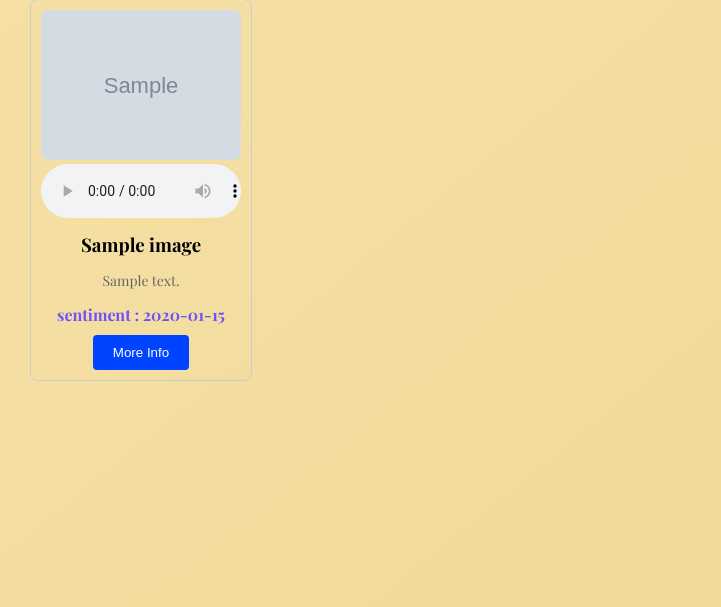
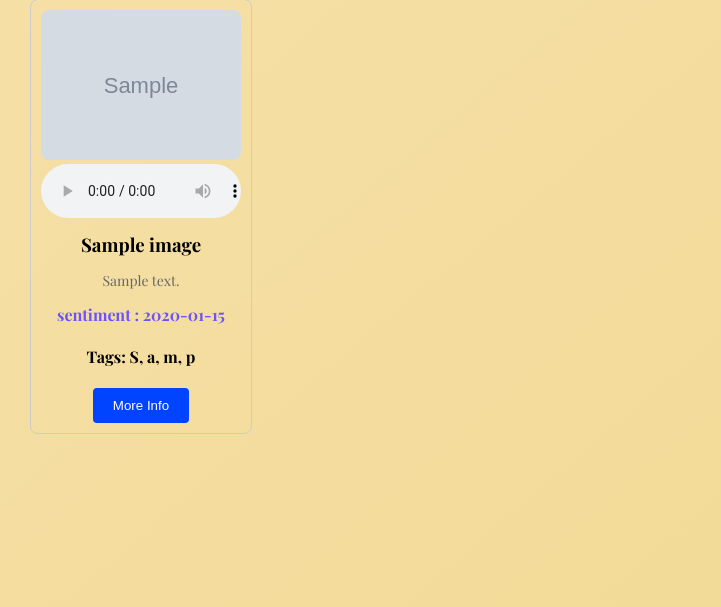
Before and after one commit to KathiraveluLab/Beehive, a Flask app: page /profile in a window 1280 px wide. Shown: the part 228-835 px from the top of the page, without its empty margins (0-721 px from the left). Run offline with Flask 3, Linux system fonts and the light colour scheme; the visitor is signed in with stand-in values (Sample User, id 1); grey boxes marked "Sample" are stand-in pictures; a database or web service that is not in the repository returns one stand-in record (values such as "Sample title"); some libraries are stand-ins or nearby versions; some web fonts are replaced.

Commit message:
adding tags param to image updating db & adding form & retrieval view

```diff
--- a/Database/DatabaseConfig.py
+++ b/Database/DatabaseConfig.py
@@ -4,7 +4,7 @@ from pymongo import MongoClient
 
 load_dotenv(find_dotenv())
 
-connectionString = os.environ.get("MONGODB_CONNECTION_STRING")
+connectionString = os.environ.get("mongodb://localhost:27017/")
 
 dbclient = MongoClient(connectionString)
 
--- a/Database/userdatahandler.py
+++ b/Database/userdatahandler.py
@@ -122,7 +122,7 @@ def update_password(user_id, new_password):
     )
 
 # Save image to MongoDB
-def save_image(username, filename, title, description, time_created,audio_filename=None,sentiment=None):
+def save_image(username, filename, title, description, time_created,audio_filename=None,sentiment=None, tags=None):
     image = {
         'username': username,
         'filename': filename,
@@ -130,7 +130,8 @@ def save_image(username, filename, title, description, time_created,audio_filena
         'description': description,
         'created_at': time_created,
         'audio_filename': audio_filename,
-        'sentiment': sentiment
+        'sentiment': sentiment,
+        'tags': tags
     }
     beehive_image_collection.insert_one(image)
 
@@ -165,8 +166,15 @@ def get_currentuser_from_session():
 # Get all images from MongoDB
 def get_images_by_user(username):
     images = beehive_image_collection.find({'username': username})
-    return [{'id': str(image['_id']), 'filename': image['filename'], 'title': image['title'], 'description': image['description'], 'audio_filename': image.get('audio_filename', ""), 'sentiment':image.get('sentiment', "")} for image in images]
-
+def get_images_by_user(username):
+    images = beehive_image_collection.find({'username': username})
+    return [{'id': str(image['_id']),
+             'filename': image['filename'],
+             'title': image['title'],
+             'description': image['description'],
+             'audio_filename': image.get('audio_filename', ""),
+             'sentiment': image.get('sentiment', ""),
+             'tags': image.get('tags', "")} for image in images]
 # Update image in MongoDB
 def update_image(image_id, title, description):
     beehive_image_collection.update_one({'_id': image_id}, {'$set': {'title': title, 'description': description}})
--- a/app.py
+++ b/app.py
@@ -408,6 +408,7 @@ def upload_images():
     sentiment = request.form.get('sentiment')
     description = request.form.get('description', '')
     audio_data = request.form.get('audioData')
+    tags = request.form.get('tags', '').split(',')
 
     for file in files:
         if file and allowed_file(file.filename):
@@ -427,7 +428,7 @@ def upload_images():
                     f.write(audio_binary)
 
         time_created = datetime.datetime.now()
-        save_image(user['username'], filename, title, description, time_created, audio_filename, sentiment)
+        save_image(user['username'], filename, title, description, time_created, audio_filename, sentiment, tags)
         flash('Image uploaded successfully!', 'success')
 
             # Generate PDF thumbnail if applicable
--- a/templates/profile.html
+++ b/templates/profile.html
@@ -304,9 +304,12 @@ fetch("{{ url_for('static', filename='sentiments.json') }}")
                 </div>
                 <input class="title-area" type="text" name="title" placeholder="Title" required><br>
                 <textarea class="description-area" name="description" placeholder="Description" required></textarea><br>
+                <!-- new input field for tags -->
+                <br><input class="tags-area" type="text" name="tags" placeholder="Enter tags (comma-separated)" required><br>
                 <label for="sentiment" class="dropdown-label">Select Sentiment with which you are uploading the image:</label>
                 <select name="sentiment" id="sentiment" required class="dropdown">
-                    <option value="" disabled selected>Choose a Sentiment</option>
+                  <option value="" disabled selected>Choose a Sentiment</option>
+                  <option value="Neutral">Neutral</option> <!-- Default option -->
                 </select>
 
                 <button type="button" onclick="startRecording()" class="record-btn">Start Recording</button>
@@ -354,6 +357,15 @@ fetch("{{ url_for('static', filename='sentiments.json') }}")
             <h3>{{ image.title }}</h3>
             <p>{{ image.description }}</p>
             <div class="sentiment">sentiment : {{ image.sentiment }}</div>
+
+            <h4 class="tags">
+              Tags:
+              {% if image.tags %}
+                {{', '.join(image.tags[:4])}}
+              {% else %}
+                No tags available
+              {% endif %}
+            </h4>
             <button class="more-info-button" onclick="toggleMoreInfo('{{ image.id }}')">More Info</button>
             <div id="moreInfo_{{ image.id }}" class="more-info" style="display: none;">
                 <button class="edit-button" onclick="toggleEditForm('{{ image.id }}')">Edit</button>
```
